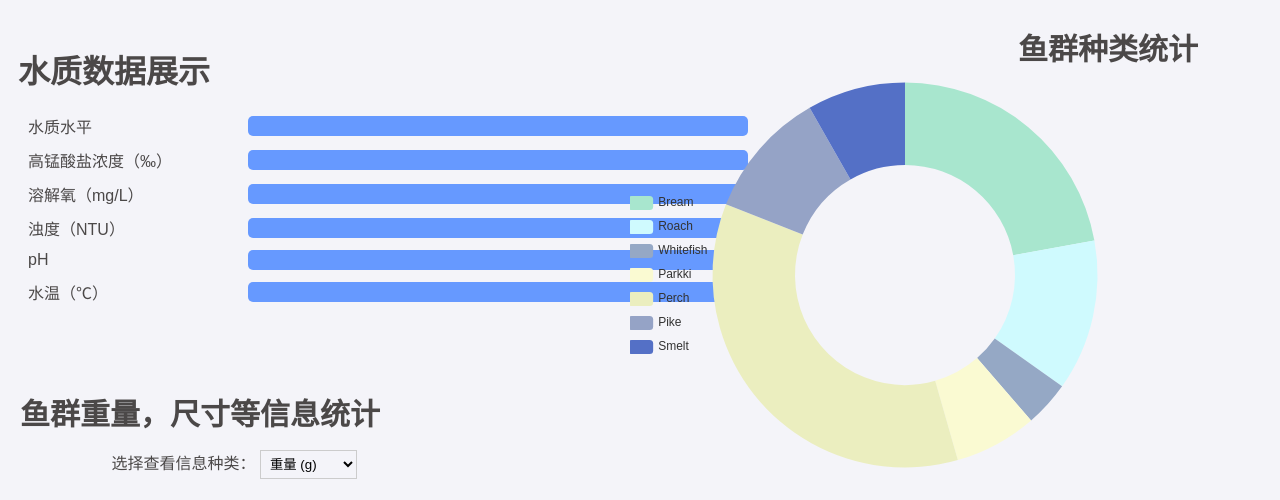
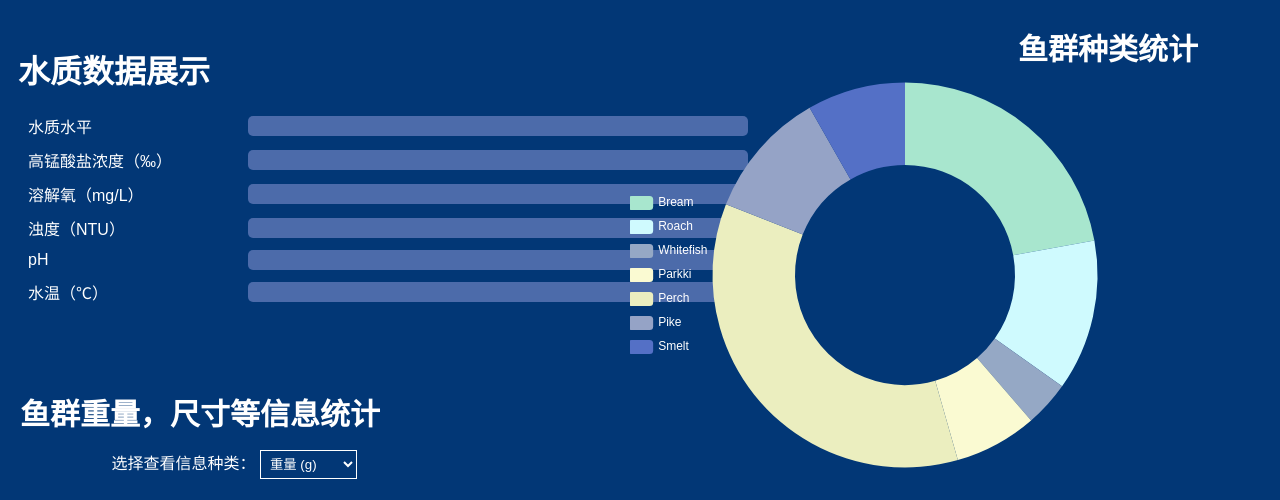
Before and after one commit to ya-yaa/NKU-SoftwareEngineering, a Flask app: template Visualisation_System/templates/wat.html in a window 1280 px wide. Shown: the top 500 px of the page. Run offline with Flask 3, Linux system fonts and the light colour scheme; the template is opened without the code that fills it, so the values that code supplies are empty.

Commit message:
页面统一

```diff
--- a/Visualisation_System/app.py
+++ b/Visualisation_System/app.py
@@ -12,7 +12,7 @@ app.secret_key = 'my_secret_key'  # 用于 session 加密
 db_config = {
     'host': 'localhost',
     'user': 'root',
-    'password': '123456',
+    'password': 'Root12345!',
     'database': 'visualsystem',
     'charset': 'utf8mb4'
 }
--- a/Visualisation_System/templates/wat.html
+++ b/Visualisation_System/templates/wat.html
@@ -7,13 +7,14 @@
     <style>
     body {
             font-family: Arial, sans-serif;
-            background-color: #f4f4f9;
-            color: #4b4848;
+            background-color: #023776;
+            color: white;
         }
         .data-container {
             width:1000px;
             float: left;
             margin-left: 10px;
+            border-color: white;
         }
         #chart {
             position: absolute;
@@ -35,9 +36,9 @@
         }
 
         .progress-bar-container {
-            background-color: #aaa7a7;
+            background-color: rgb(191, 193, 230);
             height: 20px;
-
+            border-color: white;
             border-radius: 5px;
             overflow: hidden;
             width: 500px;
@@ -46,7 +47,7 @@
 
         .progress-bar {
             height: 100%;
-            background-color: #6699ff;
+            background-color: #4c6baa;
             transition: width 0.3s ease;
         }
 
@@ -104,7 +105,7 @@
             top: 450px;
             gap: 20px;  /* 选择框之间的间距 */
             margin-bottom: 20px;
-            background-color:#f4f4f9;
+            background-color:#023776;
         }
         .white-box {
             position: fixed; /* 固定位置 */
@@ -112,8 +113,8 @@
             top: 440px; /* 距离顶部的距离 */
             width: 70px; /* 方框的宽度 */
             height: 20px; /* 方框的高度 */
-            background-color: #f4f4f9; /* 方框的背景颜色 */
-            border: 1px solid #f4f4f9; /* 方框的边框 */
+            background-color: #023776; /* 方框的背景颜色 */
+            border: 1px solid #023776; /* 方框的边框 */
             padding: 10px; /* 内边距 */
            /* 添加阴影效果 */
         }
@@ -177,14 +178,13 @@
         var chartDom = document.getElementById('chart');
         var myChart = echarts.init(chartDom);
         var option;
-
         option = {
             title: {
 
                 left: 'center',
                 top: '10%',
                 textStyle: {
-                    color: '#ff0000'
+                    color: 'white'
                 }
             },
             tooltip: {
@@ -194,7 +194,18 @@
                 orient: 'vertical',
                 right: '85%',
                 top: 'middle',
-                data: ['Bream', 'Roach', 'Whitefish', 'Parkki','Perch','Pike','Smelt']
+                textStyle: {  // 添加 textStyle 属性来设置标签颜色
+            color: '#fff'  // 这里设置为白色，你可以改为任意想要的颜色，如十六进制颜色值、RGB 颜色值等
+        },
+                data: [
+                        { name: 'Bream' ,itemStyle: { color: '#A8E6CE' }},
+                        { name: 'Roach' ,itemStyle: { color: '#CFFAFE' }},
+                        { name: 'Whitefish' ,itemStyle: { color: '#95A8C5' }},
+                        { name: 'Parkki' ,itemStyle: { color: '#FAFAD2' }},
+                        { name: 'Perch' ,itemStyle: { color: '#EBEEBF' }},
+                        { name: 'Pike' ,itemStyle: { color: '#95A3C6' }},
+                        { name: 'Smelt' ,itemStyle: { color: '#5470C6' }}
+                    ]
             },
             series: [
                 {
@@ -204,7 +215,8 @@
                     avoidLabelOverlap: false,
                     label: {
                         show: false,
-                        position: 'center'
+                        position: 'center',
+
                     },
                     emphasis: {
                         label: {
@@ -247,7 +259,7 @@
     </select>
 
     <label for="viewObject">选择查看信息种类：</label>
-    <select id="viewObject" style="color: black; background-color: #f4f4f9; border: 1px solid #ccc;">
+    <select id="viewObject" style="color: white; background-color: #023776; border: 1px solid white;">
         <option value="Weight(g)">重量 (g)</option>
         <option value="Length1(cm)">长度1 (cm)</option>
         <option value="Length2(cm)">长度2 (cm)</option>
@@ -298,8 +310,8 @@
                         borderColor: 'rgba(75, 192, 192, 1)',
                         borderWidth: 2,
                         pointBackgroundColor: 'rgba(75, 192, 192, 1)',
-                        pointBorderColor: '#fff',
-                        pointHoverBackgroundColor: '#fff',
+                        pointBorderColor: 'white',
+                        pointHoverBackgroundColor: 'white',
                         pointHoverBorderColor: 'rgba(75, 192, 192, 1)',
                         tension: 0.3,
                         fill: true
@@ -314,31 +326,38 @@
                         intersect: false
                     },
                     legend: {
-                        position: 'top'
+                        display: false,
                     }
                 },
                 scales: {
                     x: {
                 title: {
                     display: true,
-                            text: '种类'
+                    text: '种类',
+                    color: 'white' // X轴标题颜色
                 },
                 grid: {
-                            display: true
+                    display: true,
+                    color: '#5897C1' // X轴网格线颜色
+                },
+                ticks: {
+                    color: 'white' // X轴刻度标签颜色
                 }
             },
             y: {
                 title: {
                     display: true,
                     text: selectedObject,
-                            fontSize:20
-
+                    fontSize: 20,
+                    color: 'white' // Y轴标题颜色
                 },
                 grid: {
-                            display: true
+                    display: true,
+                    color: '#5897C1' // Y轴网格线颜色
                 },
                 ticks: {
-                            beginAtZero: true
+                    beginAtZero: true,
+                    color: 'white' // Y轴刻度标签颜色
                 }
             }
                             }
```
Lines whose indentation alone changed are shown as unchanged.
